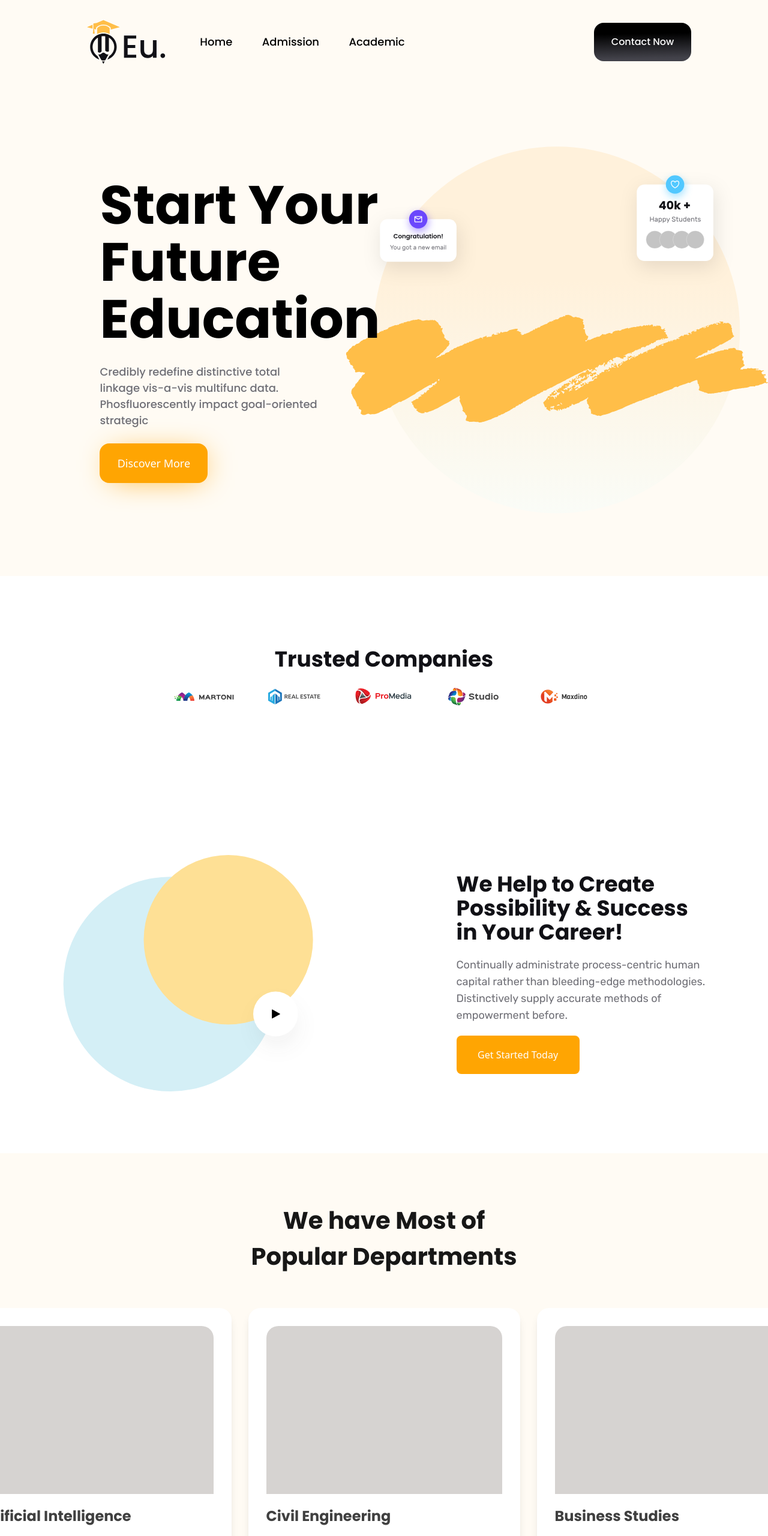
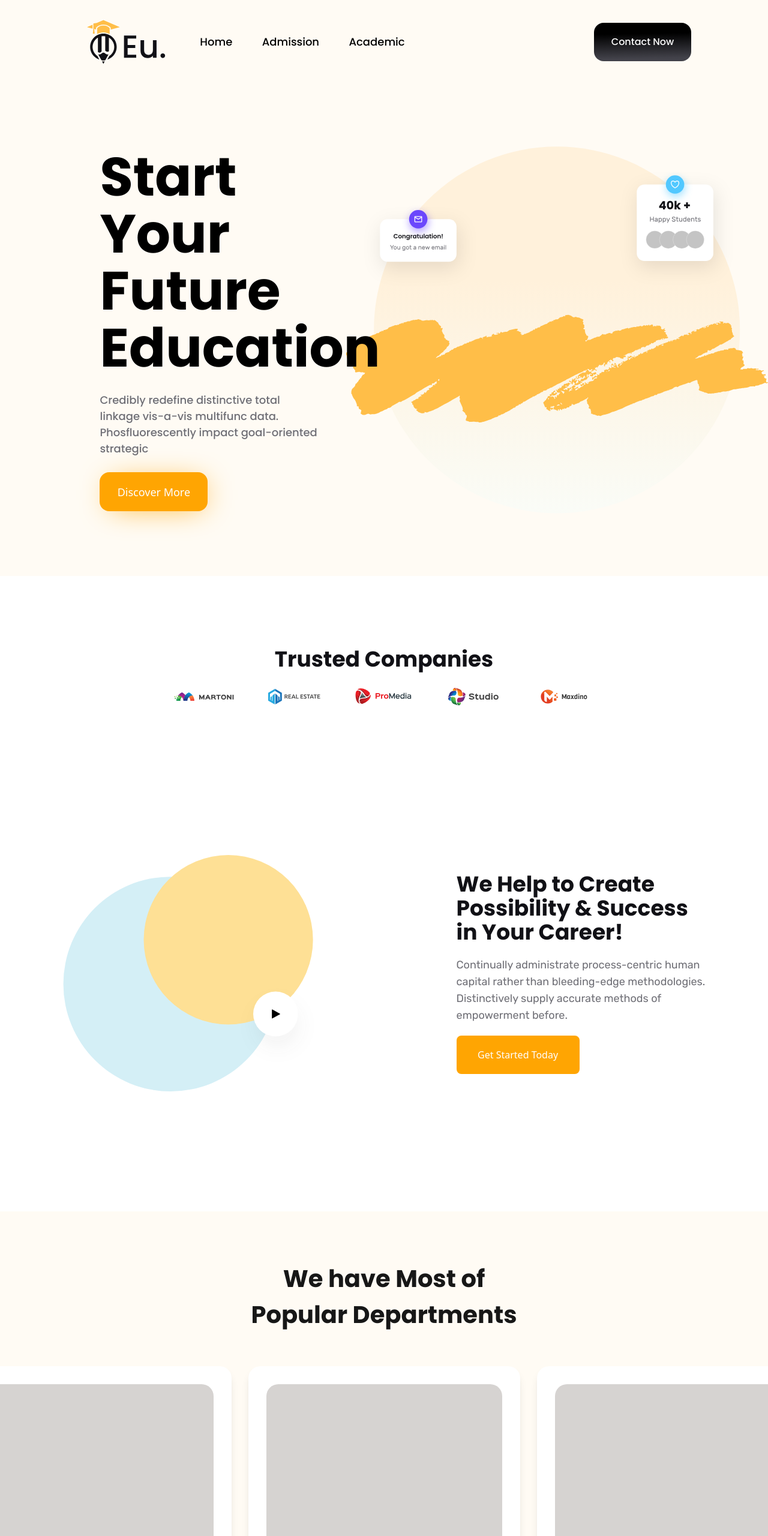
Before and after one commit to rizzboislw/FSD6_Teal_Group2, a website: page src/index.html in a window 1280 px wide. Shown: the top 2560 px of the page at 60% size. Drawn offline with nearby package versions, Linux system fonts and the light colour scheme.

Commit message:
feat: fixing minor text bug and adding margins

```diff
--- a/src/index.html
+++ b/src/index.html
@@ -10,7 +10,7 @@
 
 <body class="flex flex-col w-full" >
         <!-- Header -->
-        <header class=" w-full h-[960px] bg-gradient-to-r from-[#FFFBF4] from-100% to-[#F7FCF9] to-100% max-[768px]:h-[1150px]">
+        <header class=" w-full h-[960px] bg-gradient-to-r from-[#FFFBF4] from-100% to-[#F7FCF9] to-100% max-[768px]:h-[1150px] max-[768px]:mb-[5%]">
           <nav class="h-[140px] w-full flex flex-row justify-around items-center max-[768px]:justify-between">
 
               <div class="flex flex-row w-full justify-between items-center h-full pr-[10%] pl-[10%] ">
@@ -50,7 +50,7 @@
 
                   <div class="max-[768px]:mt-[30%] w-[45%] h-[100%] flex flex-col justify-center gap-[2vw] items-start pl-[13%] z-[1] max-[768px]:order-last max-[768px]:w-[100%] max-[768px]:absolute max-[768px]:top-[20%] max-[768px]:gap-[5vw]">
 
-                  <h1 class="min-[768px]:min-w-[100%] min-[768px]:min-h-[95px] min-[768px]:leading-[95px] text-[90px] font-bold max-[768px]:text-[50px] max-[768px]:leading-[55px] max-[768px]:w-[60%]">Start Your Future Education</h1>
+                  <h1 class=" min-[768px]:w-[100%] min-[768px]:min-h-[95px] min-[768px]:leading-[95px] text-[90px] font-bold max-[768px]:text-[50px] max-[768px]:leading-[55px] max-[768px]:w-[60%]">Start Your Future Education</h1>
 
                   <h3 class="min-[768px]:w-[90%] min-h-[4vw] h-max text-[18px] text-[#6F6F76] font-medium max-[768px]:w-[80%]">Credibly redefine distinctive total linkage vis-a-vis multifunc
                   data. Phosfluorescently impact goal-oriented strategic</h3>
@@ -171,8 +171,9 @@
                 <button class="bg-[#FFA502] font-medium text-center text-white text-base rounded-lg p-5 w-[205px]" type="button">Get Started Today</button>
             </div>
       </section>
+
       <section
-        class="w-full h-[1946px] md:h-[1062px] bg-white flex justify-center items-center md:mb-[100px] mb-[97px]"
+        class="w-full h-[1946px] md:h-[1062px] bg-white flex justify-center items-center md:mb-[100px] mb-[97px] mt-[97px]"
       >
         <div class="bg-[#FFFBF4] w-[1720px] h-full flex items-center pt-[90px] pb-[90px] md:pt-0">
           <div
```
